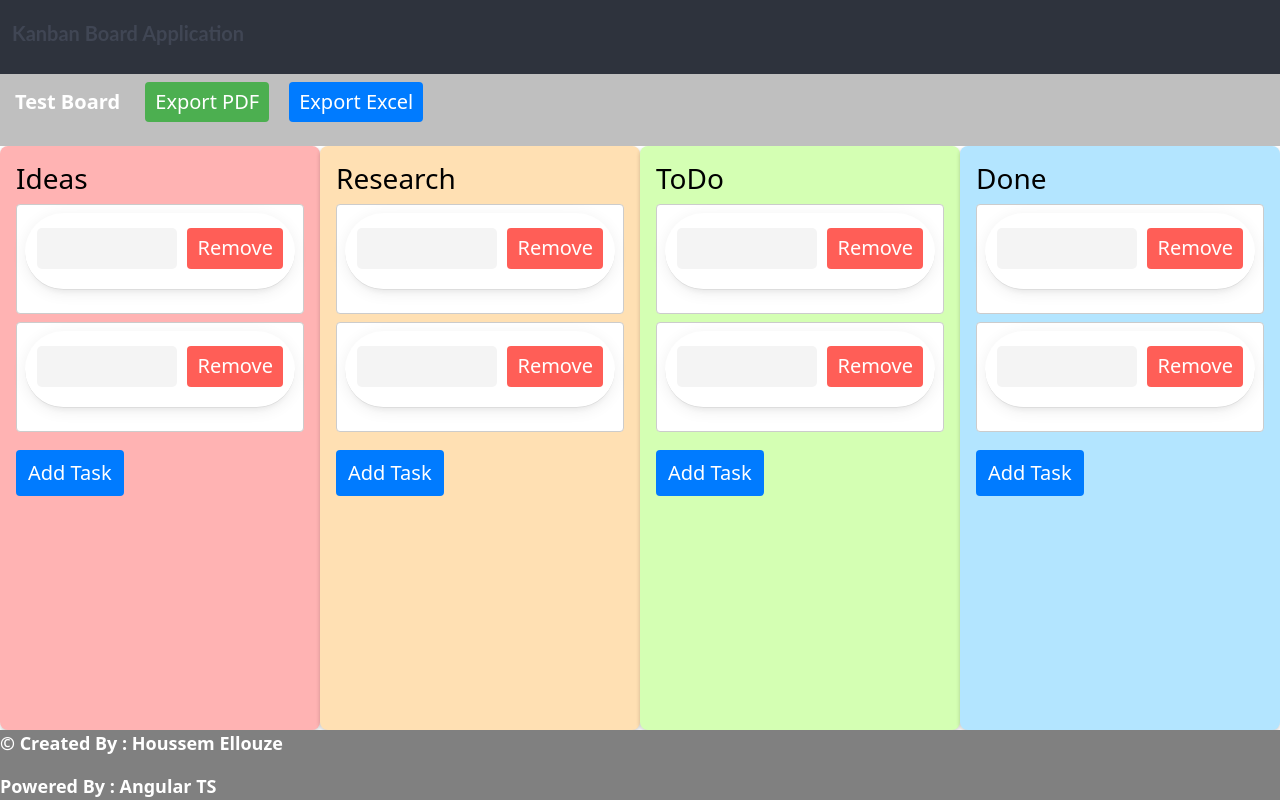
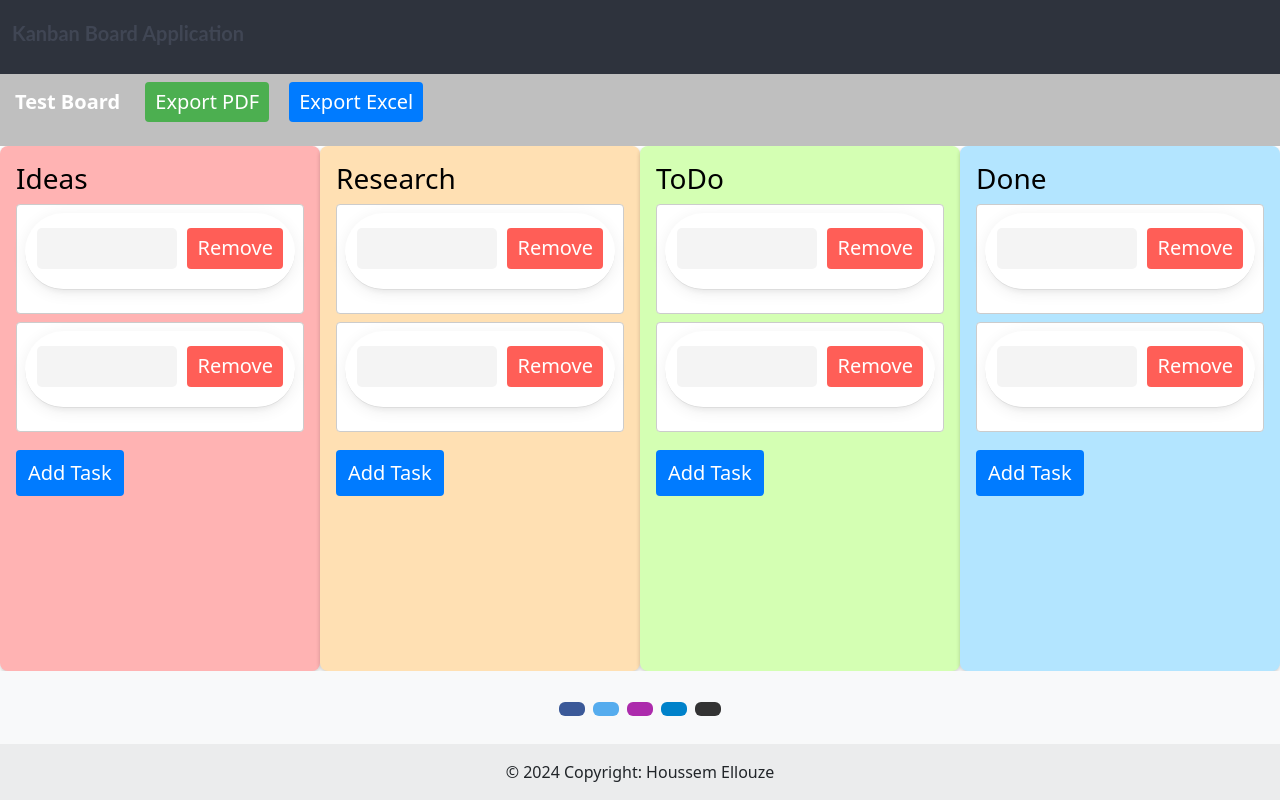
Before and after one commit to Houssem-Ellouze/KanbanMethodFullStack, an Angular app: page / in a window 1280 px wide. Built offline with nearby package versions, Linux system fonts and the light colour scheme; a web font is replaced by a local one.

Commit message:
Update a main-component.html for a Footer space

```diff
--- a/src/app/pages/main-view/main-view.component.html
+++ b/src/app/pages/main-view/main-view.component.html
@@ -53,9 +53,71 @@
     </div>
   </div>
 
-  <!-- Footer -->
-  <div class="foooter">
-    <p>&copy; Created By : Houssem Ellouze</p>
-    <p>Powered By : Angular TS</p>
-  </div>
+  <footer class="bg-body-tertiary text-center">
+    <!-- Grid container -->
+    <div class="container p-4 pb-0">
+      <!-- Section: Social media -->
+      <section class="mb-4">
+        <!-- Facebook -->
+        <a
+          data-mdb-ripple-init
+          class="btn text-white btn-floating m-1"
+          style="background-color: #3b5998;"
+          href="https://www.facebook.com/profile.php?id=100090082430281"
+          role="button"
+        ><i class="fab fa-facebook-f"></i
+        ></a>
+
+        <!-- Twitter -->
+        <a
+          data-mdb-ripple-init
+          class="btn text-white btn-floating m-1"
+          style="background-color: #55acee;"
+          href="https://x.com/davidgokhs_FK8T"
+          role="button"
+        ><i class="fab fa-twitter"></i
+        ></a>
+
+
+
+        <!-- Instagram -->
+        <a
+          data-mdb-ripple-init
+          class="btn text-white btn-floating m-1"
+          style="background-color: #ac2bac;"
+          href="https://www.instagram.com/houssemellouze12/"
+          role="button"
+        ><i class="fab fa-instagram"></i
+        ></a>
+
+        <!-- Linkedin -->
+        <a
+          data-mdb-ripple-init
+          class="btn text-white btn-floating m-1"
+          style="background-color: #0082ca;"
+          href="https://www.linkedin.com/in/houssem-ellouze-b51b0b211/"
+          role="button"
+        ><i class="fab fa-linkedin-in"></i
+        ></a>
+        <!-- Github -->
+        <a
+          data-mdb-ripple-init
+          class="btn text-white btn-floating m-1"
+          style="background-color: #333333;"
+          href="https://github.com/Houssem-Ellouze"
+          role="button"
+        ><i class="fab fa-github"></i
+        ></a>
+      </section>
+      <!-- Section: Social media -->
+    </div>
+    <!-- Grid container -->
+
+    <!-- Copyright -->
+    <div class="text-center p-3" style="background-color: rgba(0, 0, 0, 0.05);">
+      © 2024 Copyright: Houssem Ellouze
+
+    </div>
+    <!-- Copyright -->
+  </footer>
 </div>
```
